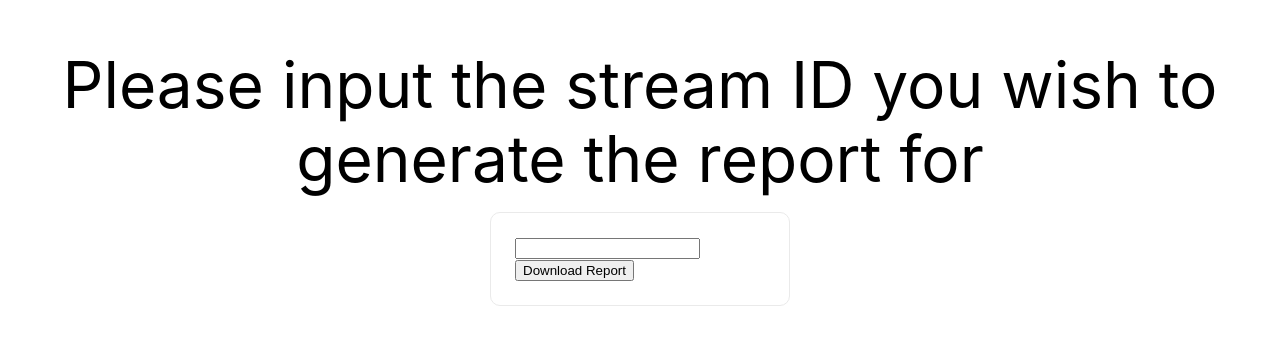
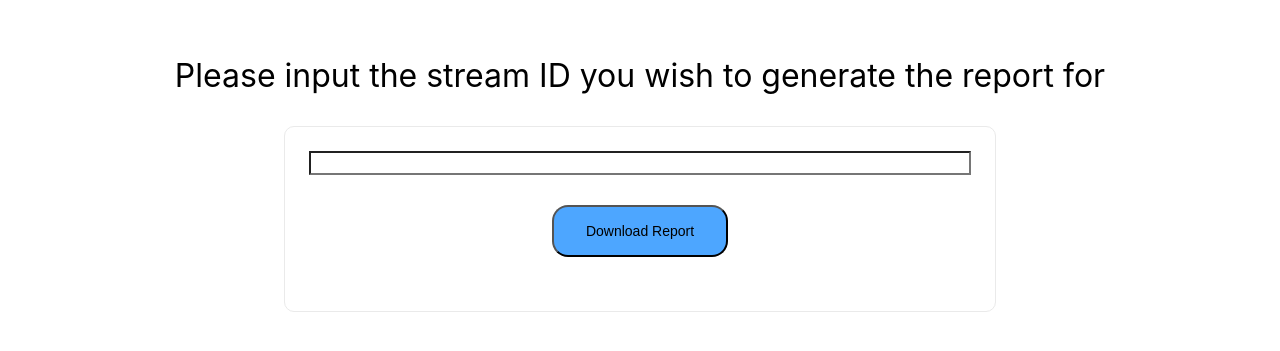
Before and after one commit to jlx23/pdf-report-streamflow, a Next.js app: page / in a window 1280 px wide. Shown: the part 215-566 px from the top of the page. Built offline with nearby package versions, Linux system fonts and the light colour scheme.

Commit message:
upgrade styles

```diff
--- a/styles/Home.module.css
+++ b/styles/Home.module.css
@@ -40,9 +40,9 @@
 }
 
 .title {
-  margin: 0;
+  margin: 1rem;
   line-height: 1.15;
-  font-size: 4rem;
+  font-size: 2rem;
 }
 
 .title,
@@ -76,20 +76,12 @@
 .card {
   margin: 1rem;
   padding: 1.5rem;
-  text-align: left;
+  text-align: center;
   color: inherit;
   text-decoration: none;
   border: 1px solid #eaeaea;
   border-radius: 10px;
   transition: color 0.15s ease, border-color 0.15s ease;
-  max-width: 300px;
-}
-
-.card:hover,
-.card:focus,
-.card:active {
-  color: #0070f3;
-  border-color: #0070f3;
 }
 
 .card h2 {
@@ -127,3 +119,29 @@
     filter: invert(1);
   }
 }
+
+.button {
+  background-color: #4da6ff;
+  border: radius;
+  border-radius: 16px;
+  padding: 16px 32px;
+  margin: 30px;
+  font-size: 14px;
+}
+
+.button:hover {
+  opacity: 0.8;
+  transition: opacity 0.15s border-color 0.15s;
+  border-color: orange
+}
+
+
+.input {
+  background-color: white;
+  color: black;
+  min-width: 425px;
+  width: 100%;
+  padding: 1px;
+  font-size: 16px;
+  text-align: center;
+}
```
